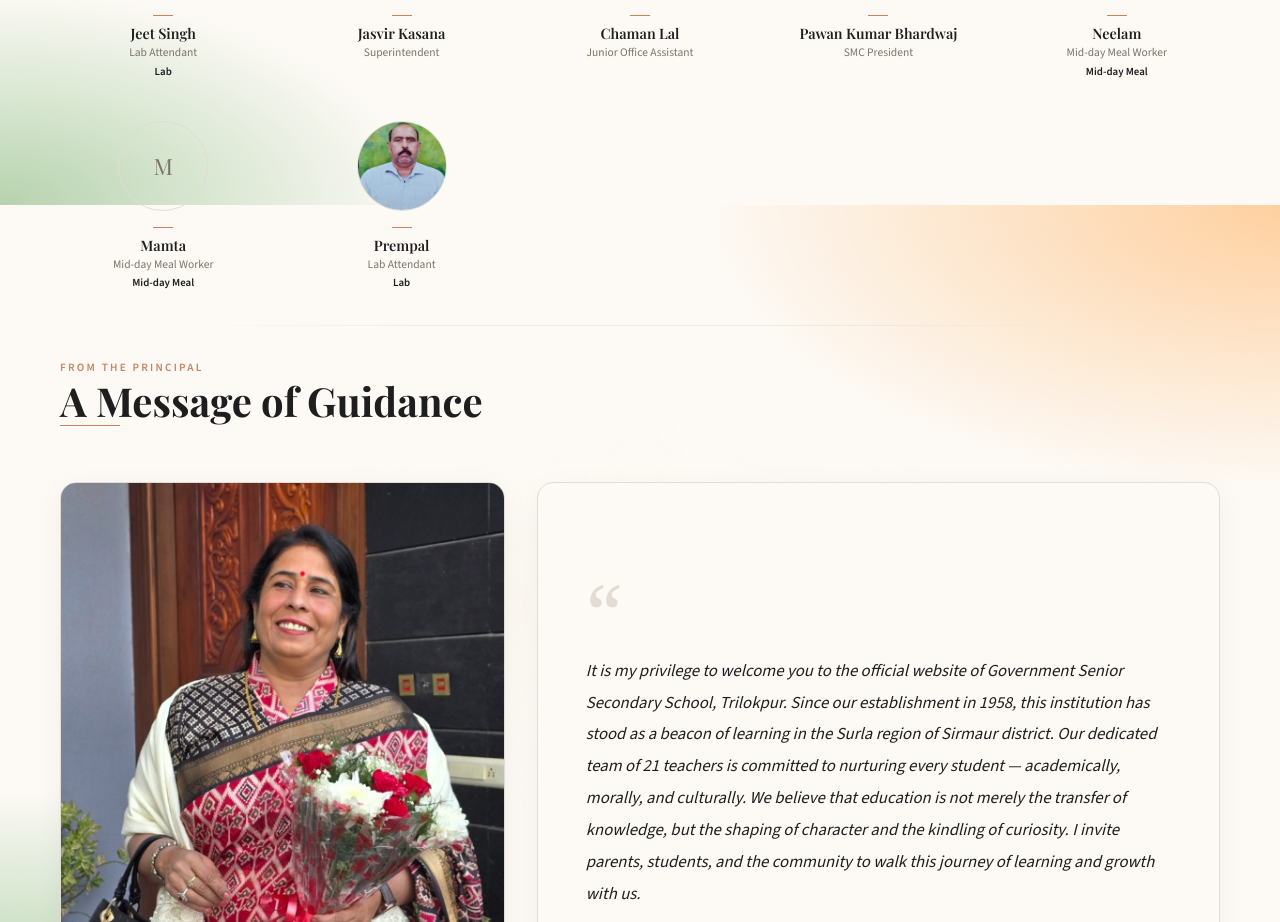
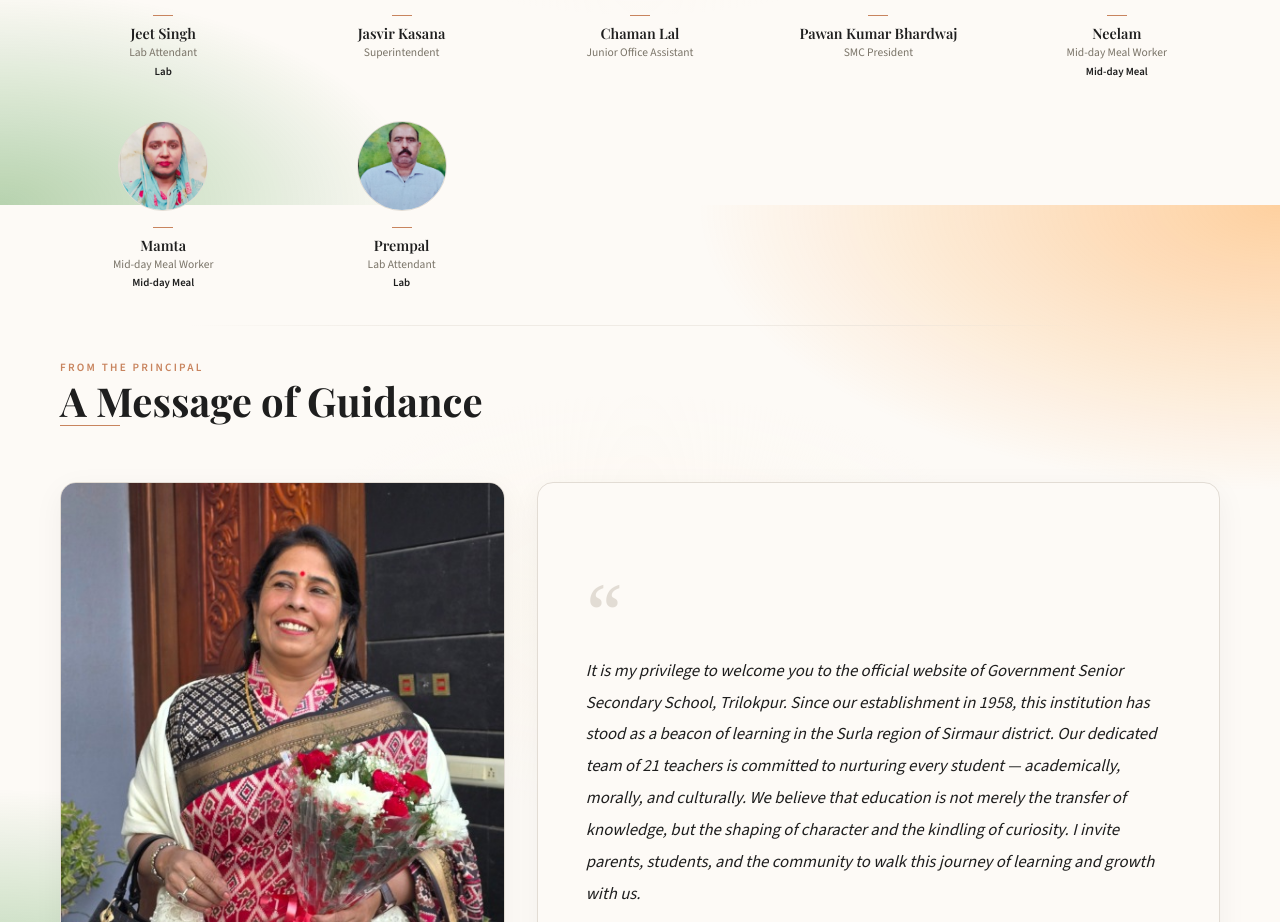
Before and after one commit to KhushiBagga20/GSSS-school-site, a Next.js app: page / in a window 1280 px wide. Shown: the part 6195-7117 px from the top of the page. Built offline with nearby package versions, Linux system fonts and the light colour scheme.

Commit message:
Update staff photo for Mamta

```diff
--- a/data/school.ts
+++ b/data/school.ts
@@ -508,7 +508,7 @@ export const staffMembers: StaffMember[] = [
     designationHi: 'मिड-डे मील वर्कर',
     subject: 'Mid-day Meal',
     subjectHi: 'मिड-डे मील',
-    imageSrc: null,
+    imageSrc: '/images/staff/mamta.png',
   },
   {
     id: 's32',
```
Also changed, not shown: public/images/staff/mamta.png (added).
